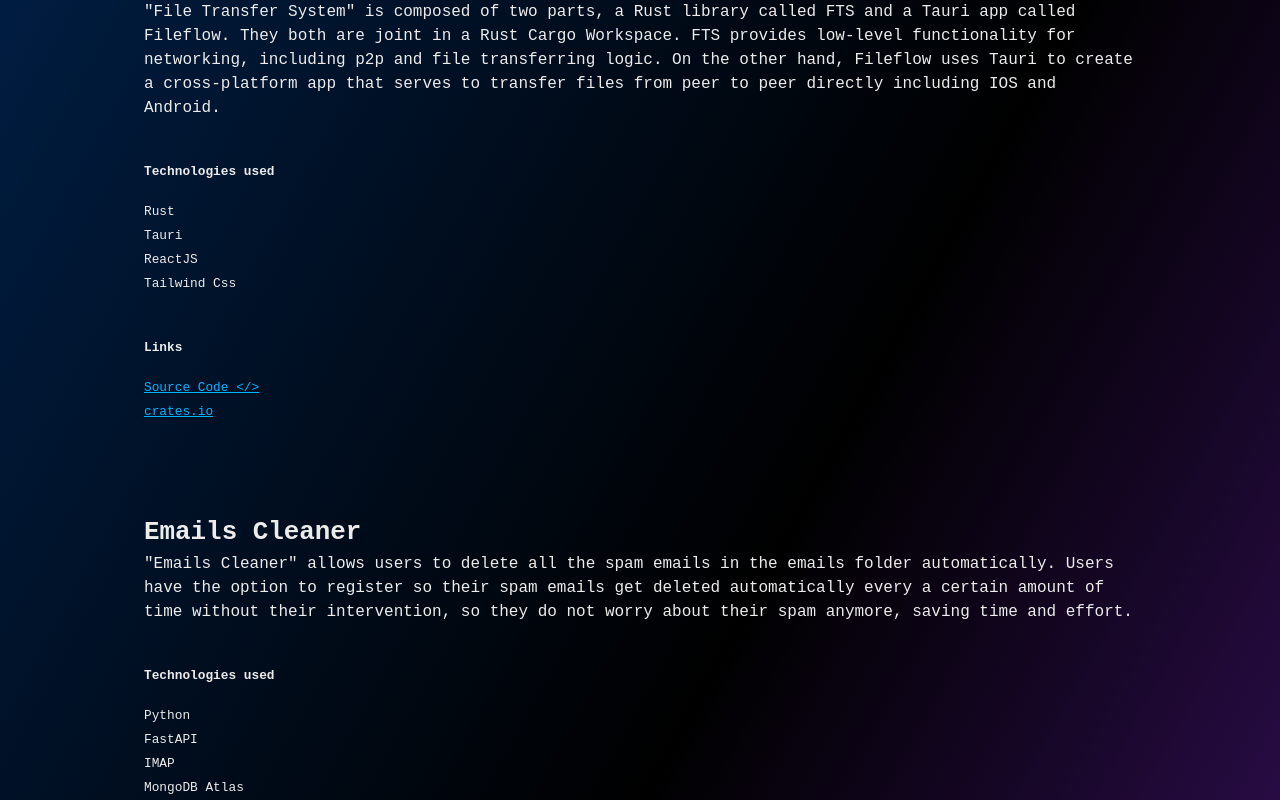
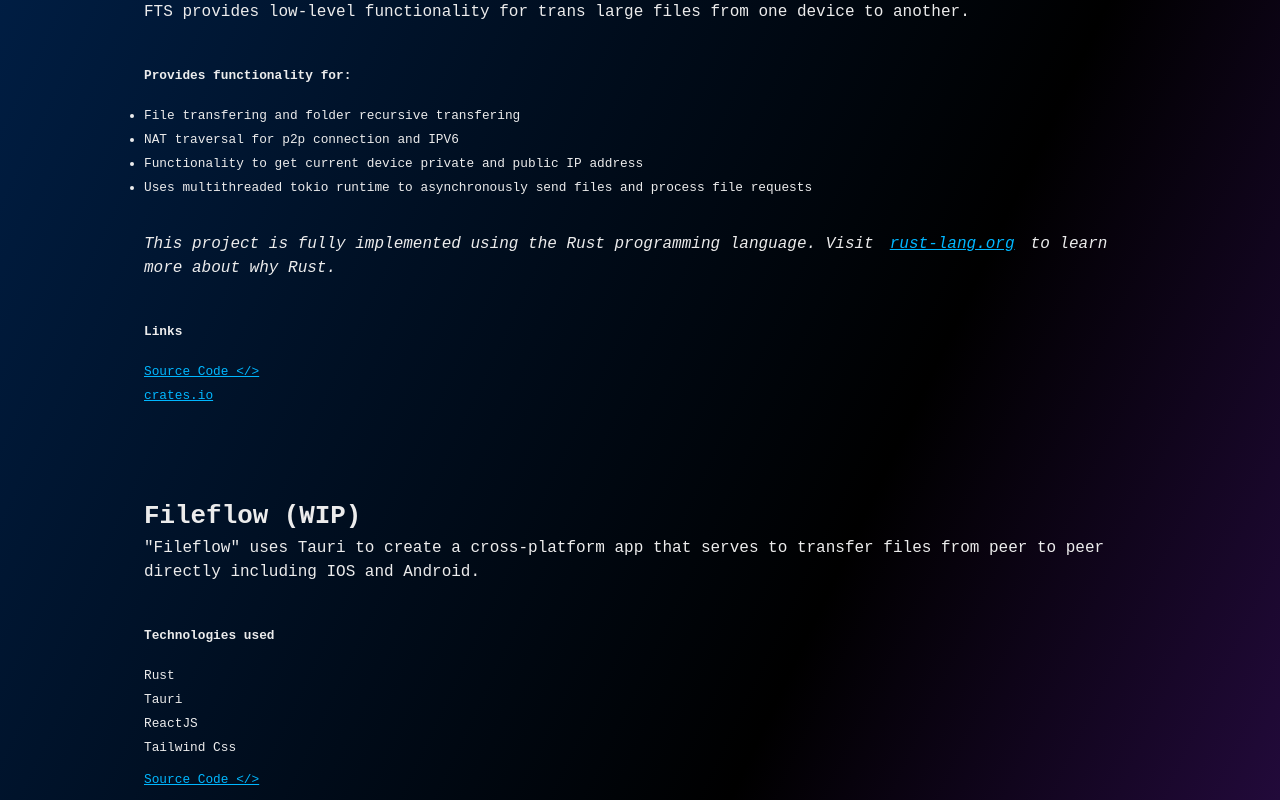
Before and after one commit to Bicheka/cv, a React (Create React App) app: page /projects in a window 1280 px wide. Shown: the part 360-1160 px from the top of the page. Built offline with nearby package versions, Linux system fonts and the light colour scheme.

Commit message:
updated projects

```diff
--- a/src/components/Projects.jsx
+++ b/src/components/Projects.jsx
@@ -5,25 +5,35 @@
       <div className="page">
         <h1 className="page-title">Projects</h1>
         <div className="topic">
-          <h2 className="topic-title">
-            File Transfer System (Work In Progress)
-          </h2>
+          <h2 className="topic-title">File Transfer System (WIP)</h2>
           <p className="topic-description">
-            "File Transfer System" is composed of two parts, a Rust library
-            called FTS and a Tauri app called Fileflow. They both are joint in a
-            Rust Cargo Workspace. FTS provides low-level functionality for
-            networking, including p2p and file transferring logic. On the other
-            hand, Fileflow uses Tauri to create a cross-platform app that serves
-            to transfer files from peer to peer directly including IOS and
-            Android.
+            FTS provides low-level functionality for trans large files from one device to another.
           </p>
-          <h4 className="topic-subtitle">Technologies used</h4>
-          <ul className="topic-list">
-            <li>Rust</li>
-            <li>Tauri</li>
-            <li>ReactJS</li>
-            <li>Tailwind Css</li>
+          <h4 className="topic-subtitle">Provides functionality for:</h4>
+          <ul>
+            <li>File transfering and folder recursive transfering</li>
+            <li>NAT traversal for p2p connection and IPV6</li>
+            <li>
+              Functionality to get current device private and public IP address
+            </li>
+            <li>
+              Uses multithreaded tokio runtime to asynchronously send files and
+              process file requests
+            </li>
           </ul>
+          <p className="rust-disclaimer">
+            This project is fully implemented using the Rust programming
+            language. Visit
+            <a
+              href="https://www.rust-lang.org/"
+              target="_blank"
+              rel="noreferrer"
+              className="topic-link in-text-link"
+            >
+              rust-lang.org
+            </a>
+            to learn more about why Rust.
+          </p>
           <h4 className="topic-subtitle">Links</h4>
           <a
             href="https://github.com/Bicheka/file-transfer-system"
@@ -34,7 +44,36 @@
             Source Code &lt;/&gt;
           </a>
 
-          <a href="https://crates.io/crates/file-transfer-system" target="_blank" rel="noreferrer" className="topic-link">crates.io</a>
+          <a
+            href="https://crates.io/crates/file-transfer-system"
+            target="_blank"
+            rel="noreferrer"
+            className="topic-link"
+          >
+            crates.io
+          </a>
+        </div>
+        <div className="topic">
+          <h2 className="topic-title">Fileflow (WIP)</h2>
+          <p className="topic-description">
+            "Fileflow" uses Tauri to create a cross-platform app that serves to
+            transfer files from peer to peer directly including IOS and Android.
+          </p>
+          <h4 className="topic-subtitle">Technologies used</h4>
+          <ul className="topic-list">
+            <li>Rust</li>
+            <li>Tauri</li>
+            <li>ReactJS</li>
+            <li>Tailwind Css</li>
+          </ul>
+          <a
+            href="https://github.com/Bicheka/fileflow"
+            target="_blank"
+            rel="noreferrer"
+            className="topic-link"
+          >
+            Source Code &lt;/&gt;
+          </a>
         </div>
 
         <div className="topic">
--- a/src/css/Page.css
+++ b/src/css/Page.css
@@ -31,9 +31,17 @@
     text-decoration:solid underline;
     color: var(--link-color);
     display: block;
-
 }
 
+.in-text-link{
+    display: inline;
+    margin-left: 1rem;
+    margin-right: 1rem;
+}
+.rust-disclaimer{
+    margin-top: 2rem;
+    font-style: italic;
+}
 @media screen and (max-width: 1500px) {
     .page{
         font-size: var(--font-size-small);
```
